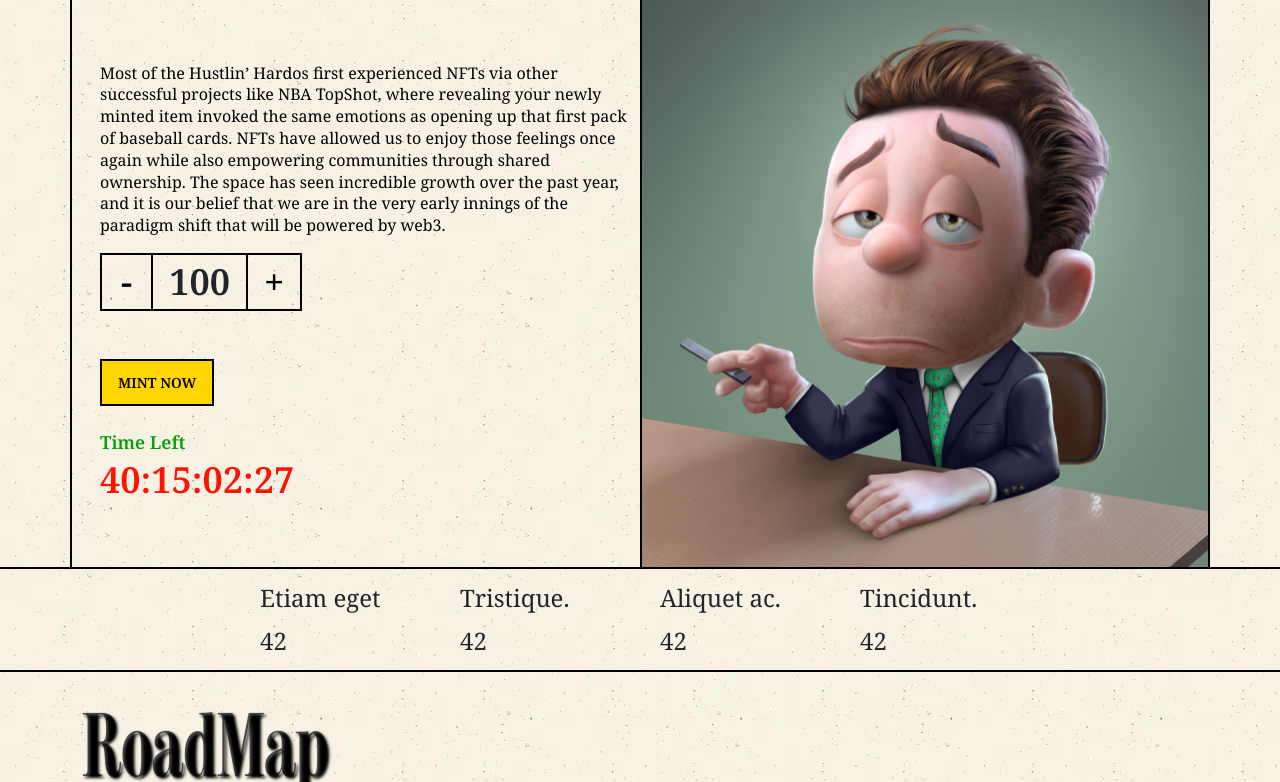
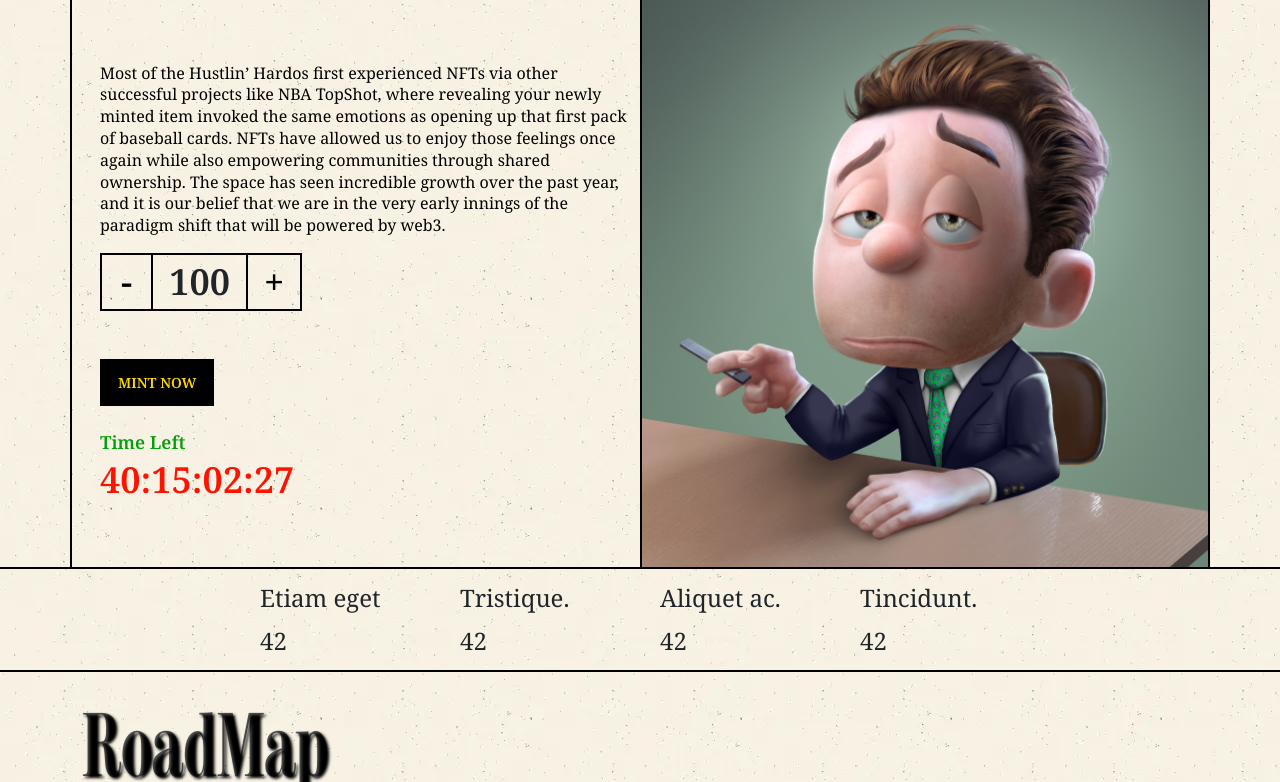
Before and after one commit to vishnududi-511/Hustlin-Hardos, a plain HTML site: page index.html in a window 1280 px wide. In both pictures the pointer is over the button "MINT NOW". Shown: the part 2280-3062 px from the top of the page. Drawn offline with nearby package versions, Linux system fonts and the light colour scheme; a web font is replaced by a local one.

Commit message:
added hover effect on mint btn

```diff
--- a/assets/css/style.css
+++ b/assets/css/style.css
@@ -361,6 +361,11 @@
     font-weight: var(--font-weight-lg);
     line-height: 19.07px;
     text-align: left;
+}
+
+.mint:hover {
+    background-color: var(--color-black);
+    color: var(--color-yellow);
 }
 
 #timer {
```
